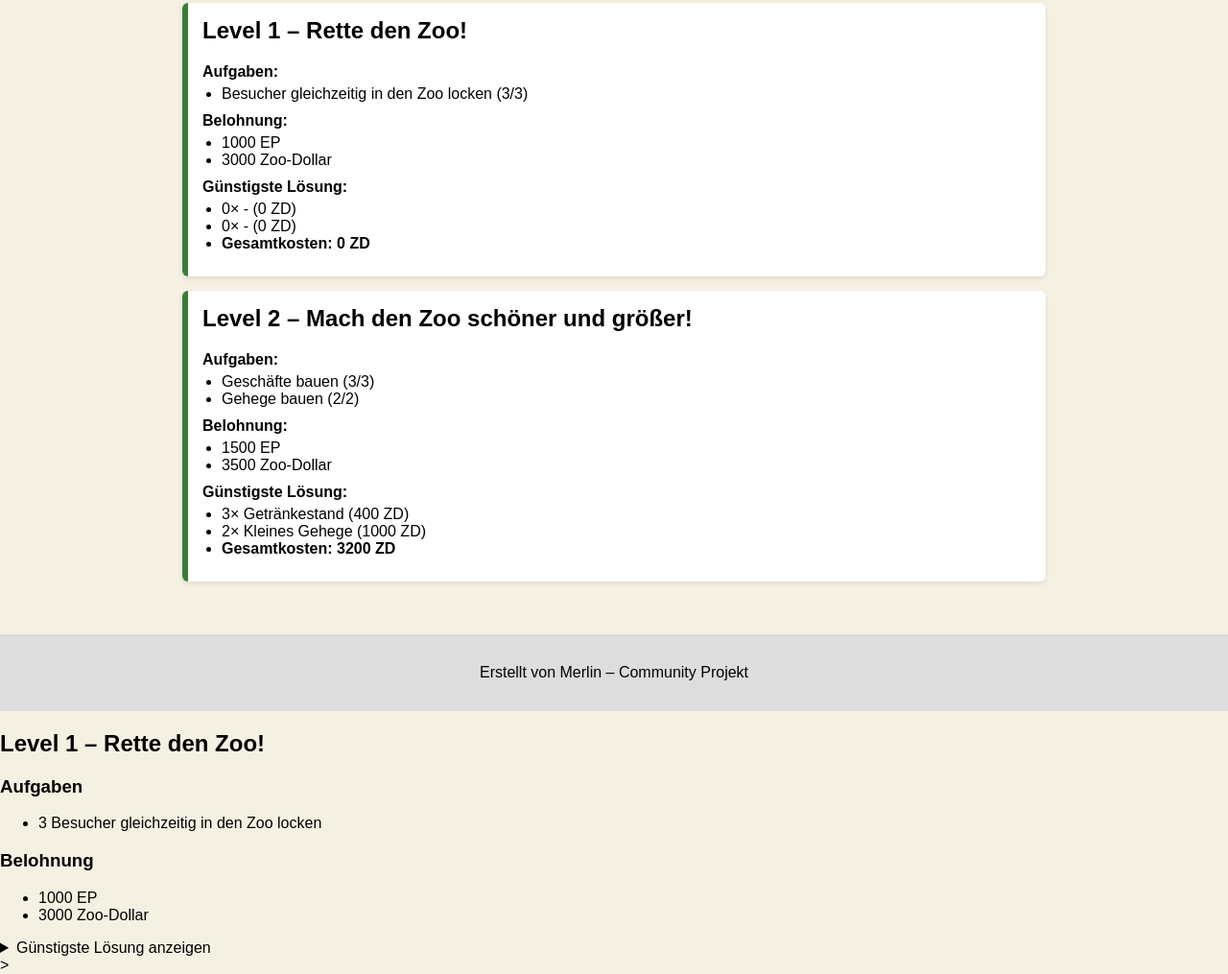
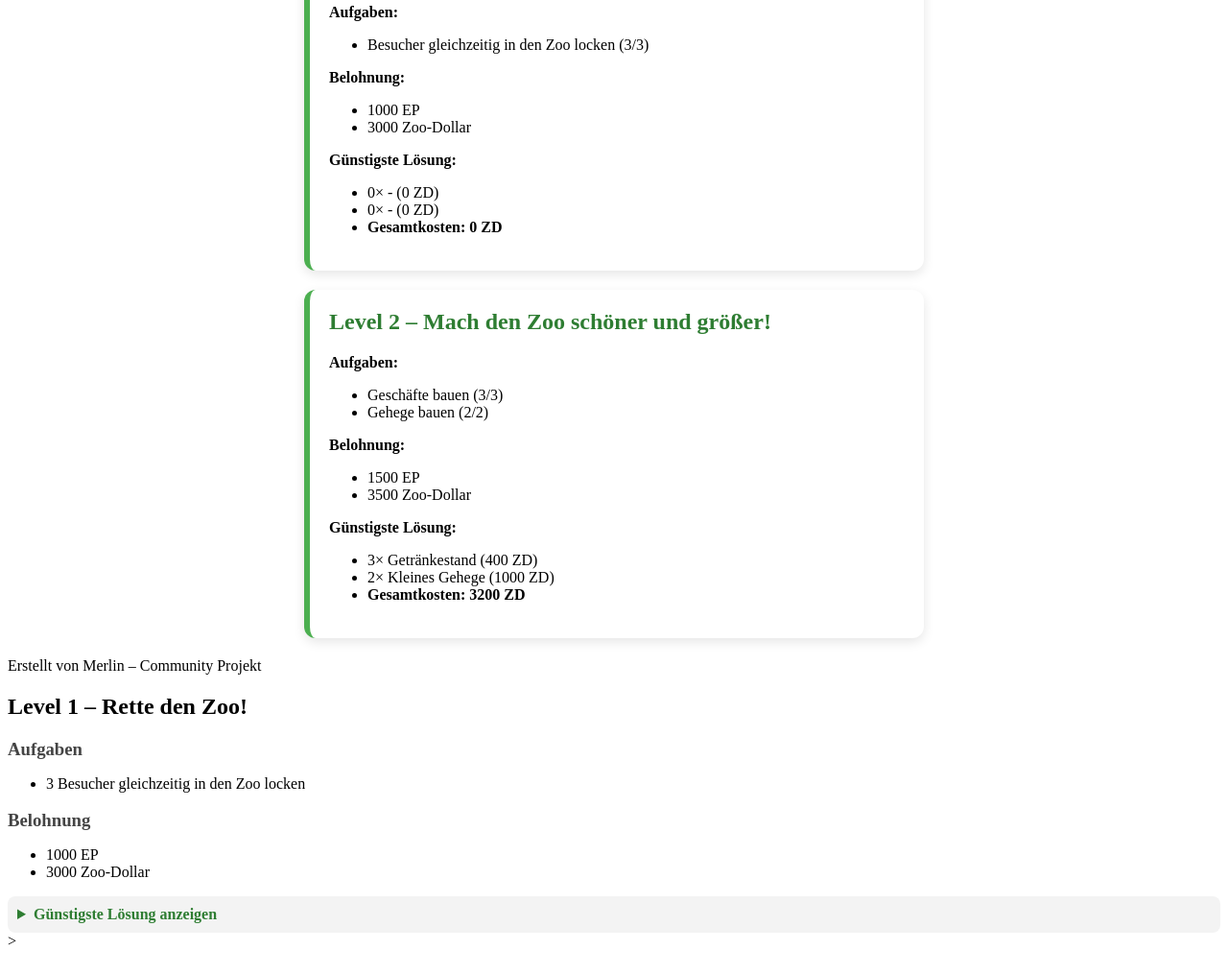
Before and after one commit to elephantcreator/MyFreeZoo-Missions, a plain HTML site: page index.html in a window 1280 px wide. Shown: the part 181-1196 px from the top of the page at 96% size. Drawn offline with Linux system fonts and the light colour scheme.

Commit message:
Update style.css

```diff
--- a/style.css
+++ b/style.css
@@ -1,44 +1,32 @@
-body {
-    font-family: Arial, sans-serif;
-    background: #f4f1e3;
-    margin: 0;
-    padding: 0;
-}
-
-header {
-    background: #3b7d3b;
-    color: white;
-    padding: 20px;
-    text-align: center;
-}
-
-#missions-container {
-    max-width: 900px;
-    margin: 20px auto;
-    padding: 10px;
-}
-
 .mission-card {
-    background: white;
-    border-left: 6px solid #3b7d3b;
-    padding: 15px;
-    margin-bottom: 15px;
-    border-radius: 6px;
-    box-shadow: 0 2px 5px rgba(0,0,0,0.1);
+  background: #ffffff;
+  border-radius: 12px;
+  padding: 20px;
+  margin: 20px auto;
+  max-width: 600px;
+  box-shadow: 0 4px 12px rgba(0,0,0,0.1);
+  border-left: 6px solid #4CAF50;
 }
 
 .mission-card h2 {
-    margin-top: 0;
+  margin-top: 0;
+  color: #2e7d32;
 }
 
-.task-list, .reward-list, .cost-list {
-    margin: 5px 0 10px 0;
-    padding-left: 20px;
+.section h3 {
+  margin-bottom: 5px;
+  color: #444;
 }
 
-footer {
-    text-align: center;
-    padding: 15px;
-    background: #ddd;
-    margin-top: 30px;
+.details-box {
+  margin-top: 15px;
+  padding: 10px;
+  background: #f3f3f3;
+  border-radius: 8px;
 }
+
+.details-box summary {
+  cursor: pointer;
+  font-weight: bold;
+  color: #2e7d32;
+}
```
